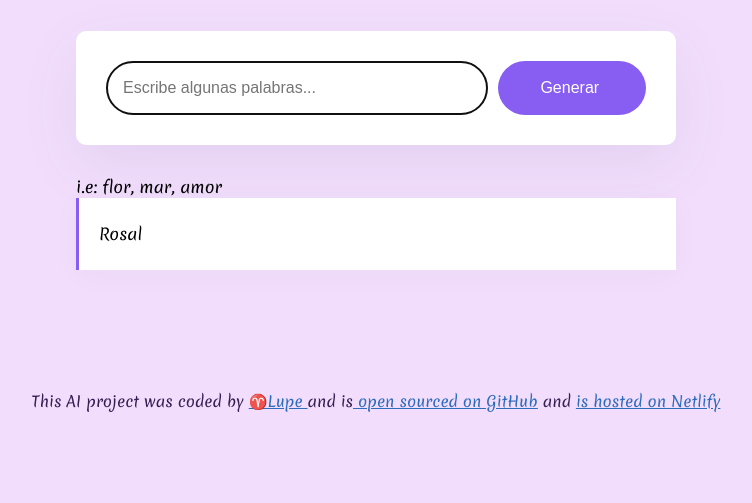
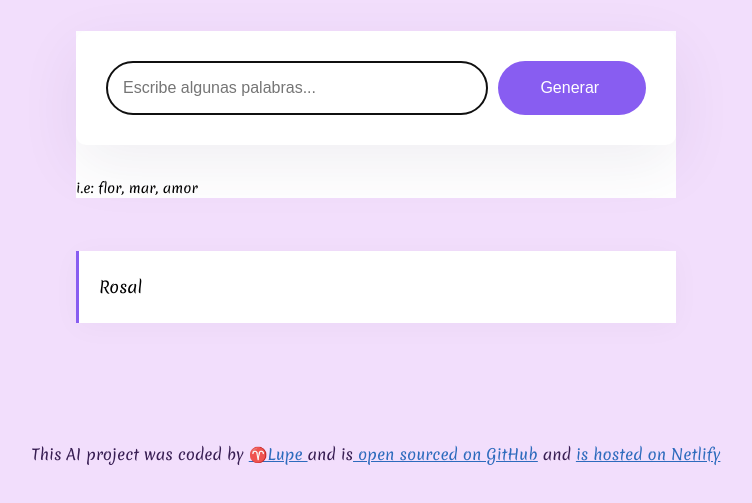
Before and after one commit to L00ptyl00p/spanish-poem-generator, a plain HTML site: page index.html in a window 1280 px wide. Shown: the part 259-762 px from the top of the page, without its empty margins (264-1016 px from the left). Drawn offline with nearby package versions, Linux system fonts and the light colour scheme; a web font is replaced by a local one.

Commit message:
Summary
update css
update index

```diff
--- a/index.html
+++ b/index.html
@@ -20,12 +20,14 @@
         </header>
 
         <main>
+            <div class = "form-container">
             <form id="poem-generator-form">
                 <input id="inputText" placeholder="Escribe algunas palabras..." autofocus required autocomplete="off"
                     class=" instructions" id="user-instructions">
                 <input type=" submit" value="Generar " class="button">
             </form>
-            <smal>i.e: flor,  mar, amor</smal>
+             <small>i.e: flor,  mar, amor</small>
+            </div>
             <br />
             <div class="poem" id="poemOutput">
                 Rosal
--- a/styles.css
+++ b/styles.css
@@ -47,6 +47,10 @@ footer {
   border-radius: 50px;
   padding: 14px 24px;
 }
+.form-container{
+  margin-bottom: 30px;
+  background-color:white;
+}
 .instructions {
   padding: 16px;
   border: 1px solid rgba(39, 33, 66, 0.5);
```
